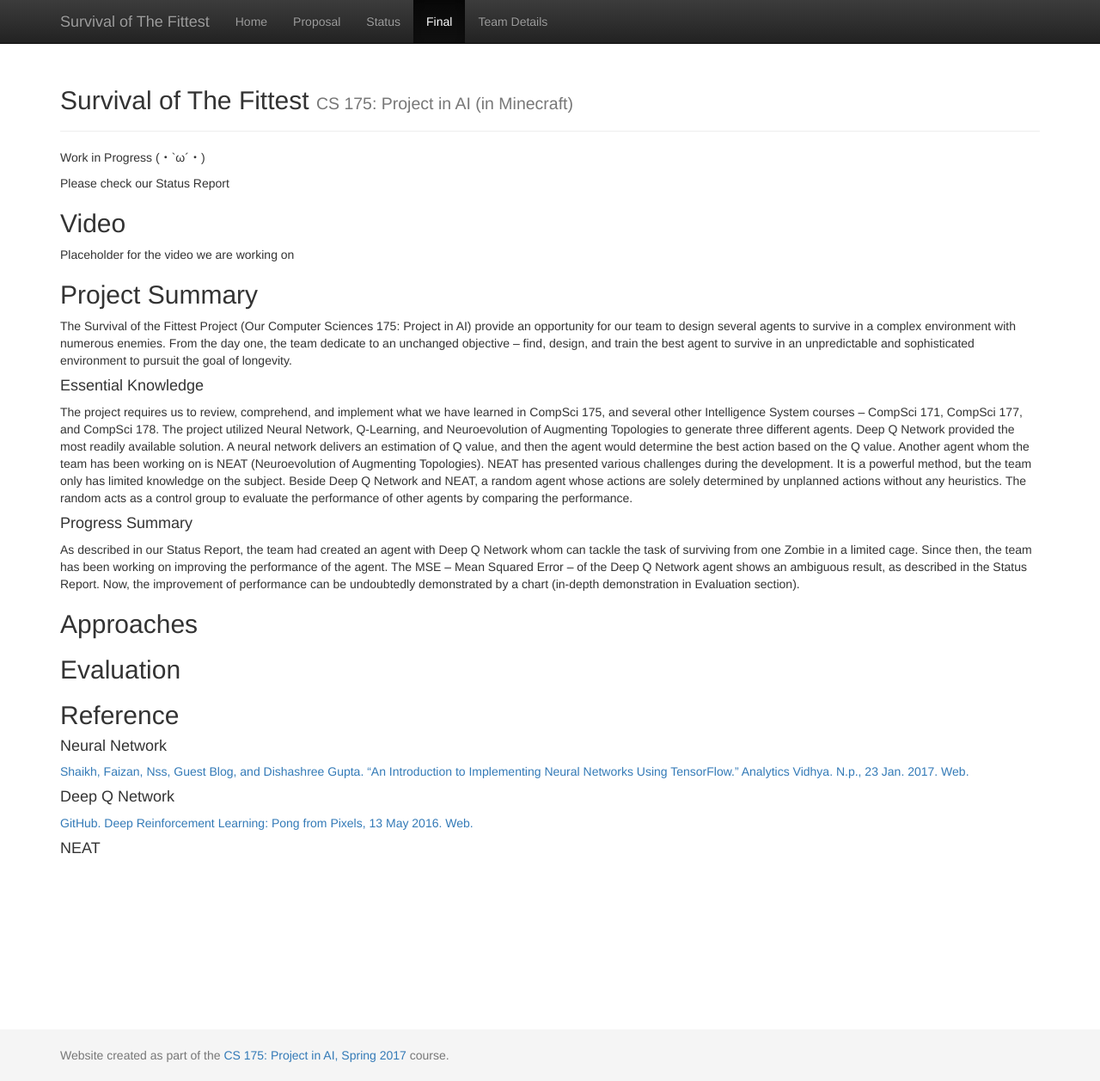
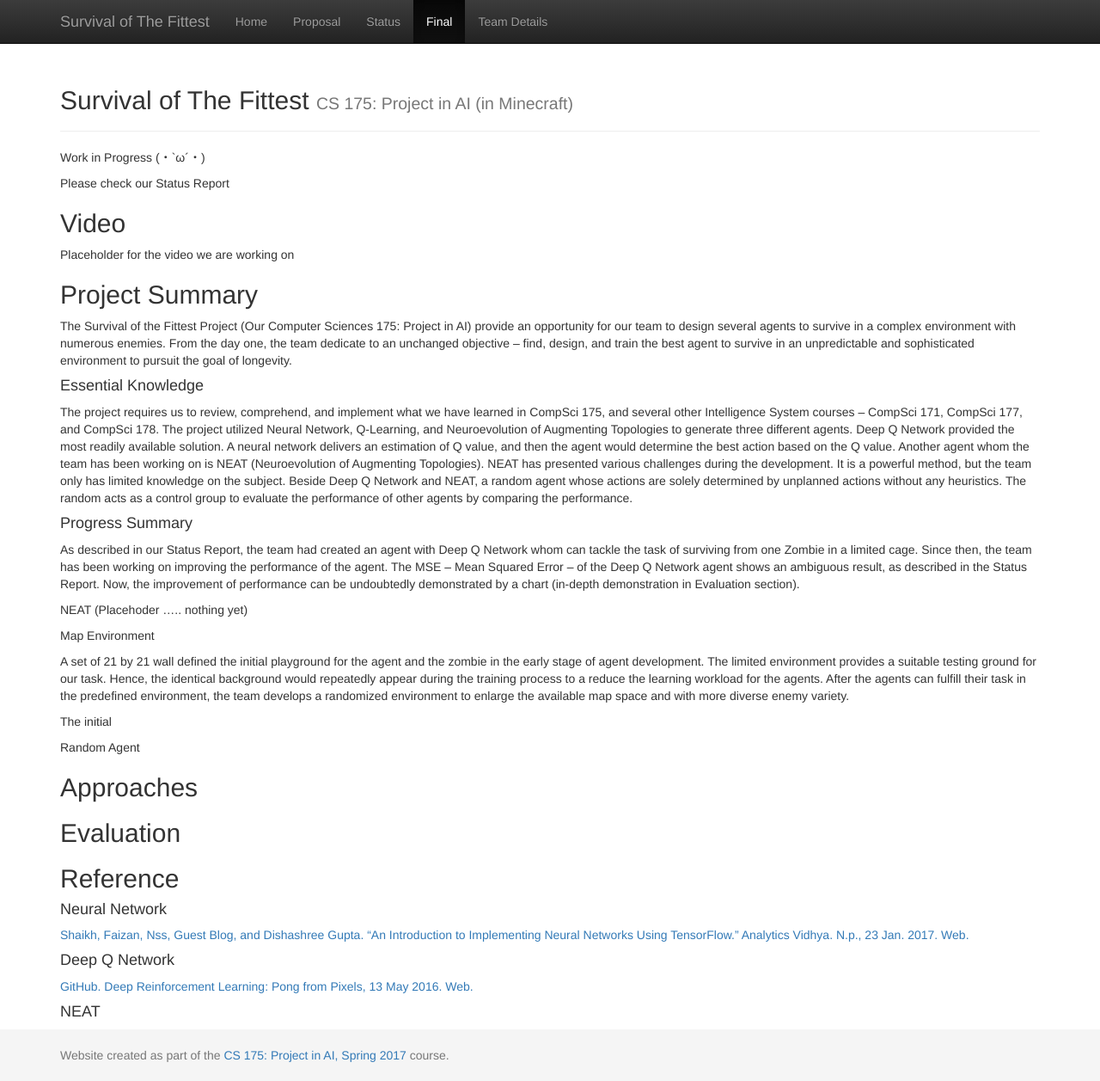
Before and after one commit to mingh2/SurvivalOfTheFittest, a Jekyll site: the page built from docs/final.md, in a window 1280 px wide and 1257 px high. Shown: the whole window at 86% size. Built offline with Jekyll 4.4.1, drawn with Linux system fonts in a browser that asks for light colours.

Commit message:
Map Environment - Project Summary

```diff
--- a/docs/final.md
+++ b/docs/final.md
@@ -23,7 +23,15 @@
 
 As described in our Status Report, the team had created an agent with Deep Q Network whom can tackle the task of surviving from one Zombie in a limited cage. Since then, the team has been working on improving the performance of the agent. The MSE – Mean Squared Error – of the Deep Q Network agent shows an ambiguous result, as described in the Status Report. Now, the improvement of performance can be undoubtedly demonstrated by a chart (in-depth demonstration in Evaluation section).
 
+NEAT (Placehoder ..... nothing yet)
 
+Map Environment
+
+A set of 21 by 21 wall defined the initial playground for the agent and the zombie in the early stage of agent development. The limited environment provides a suitable testing ground for our task. Hence, the identical background would repeatedly appear during the training process to a reduce the learning workload for the agents. After the agents can fulfill their task in the predefined environment, the team develops a randomized environment to enlarge the available map space and with more diverse enemy variety.
+
+The initial
+
+Random Agent
 
 
 
```
